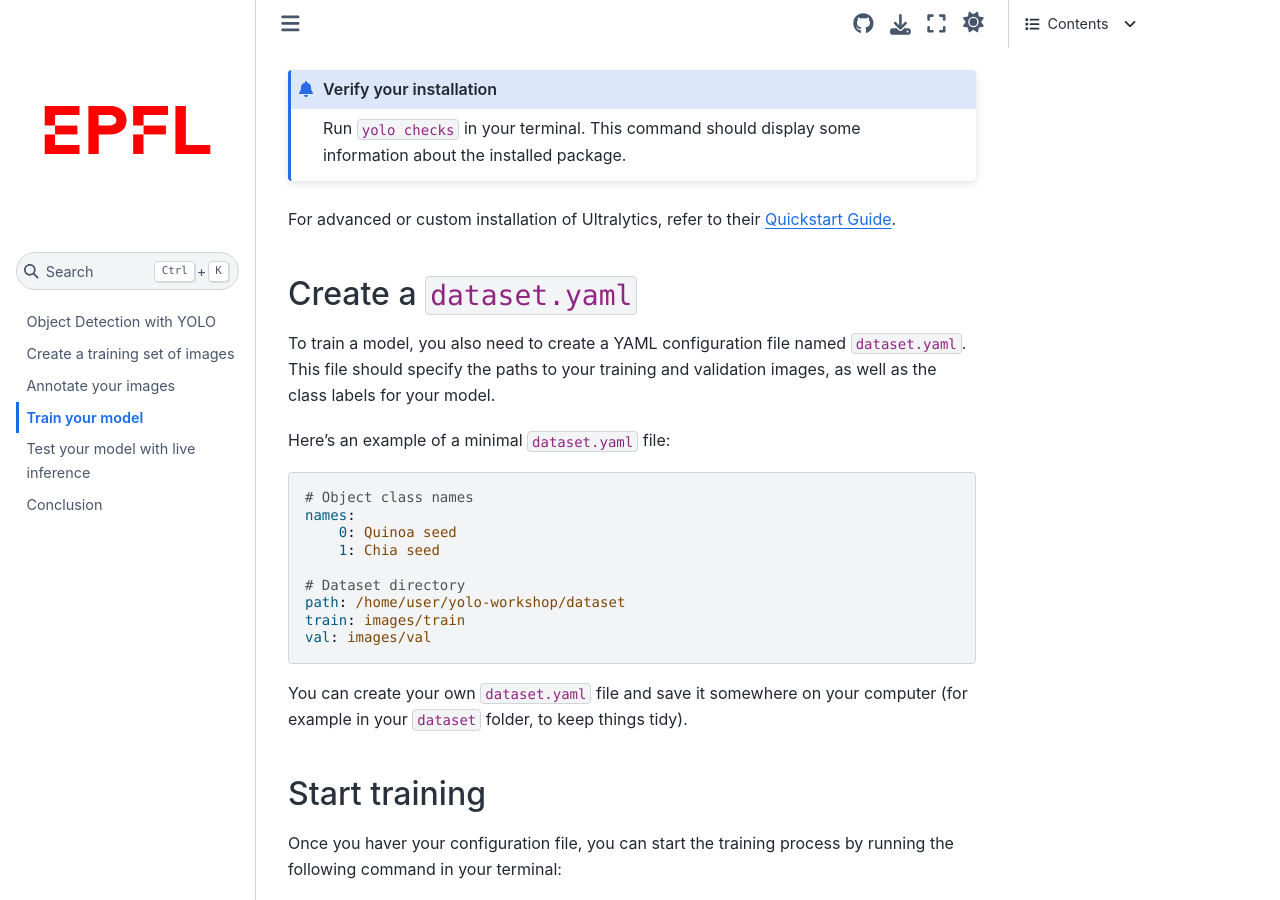
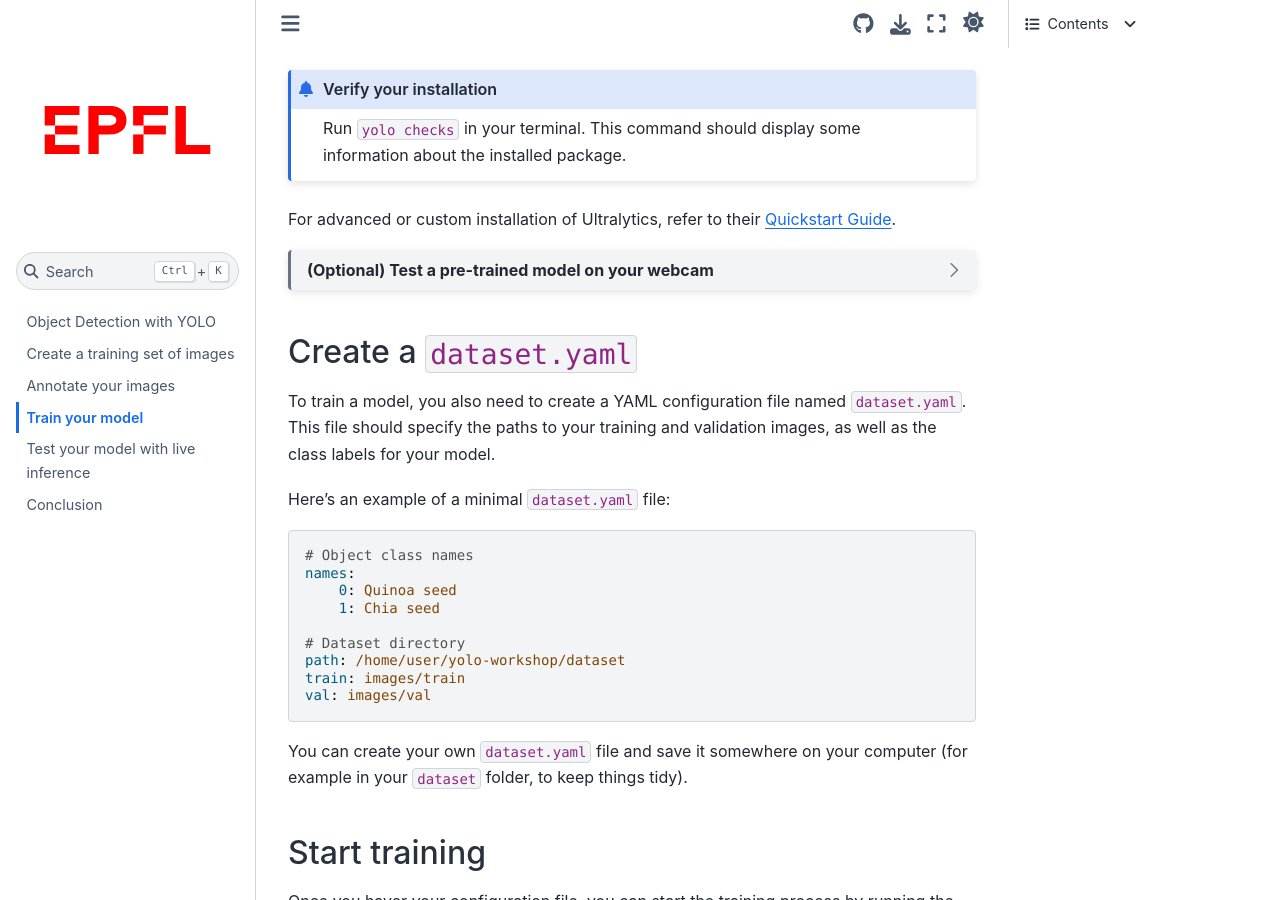
Before and after one commit to EPFL-Center-for-Imaging/yolo-workshop, a Jupyter Book: the page built from docs/sections/training.md, in a window 1280 px wide and 900 px high, scrolled down 646 px. Built offline with Jupyter Book 1.0.4 settings and Sphinx 7.4.7 and the Sphinx Book theme 1.1.4, drawn with Linux system fonts in a browser that asks for light colours; some of the changed lines change nothing that is shown.

Commit message:
Add test pretrained model section

`````diff
--- a/docs/sections/training.md
+++ b/docs/sections/training.md
@@ -29,6 +29,14 @@
 ```
 
 For advanced or custom installation of Ultralytics, refer to their [Quickstart Guide](https://docs.ultralytics.com/quickstart/).
+
+````{dropdown} (Optional) Test a pre-trained model on your webcam
+At this point, if your laptop has a webcam, you should be able to run a pre-trained model, for example `yolo26n.pt`, which is capable of detecting 80 common classes (chair, person...) on your webcam's video stream. To try this out, run the following command:
+```
+yolo predict model=yolo26n.pt source=0 show=True
+```
+*Note*: `source=0` represents your webcam as a source for prediction.
+````
 
 ## Create a `dataset.yaml`
 
`````
